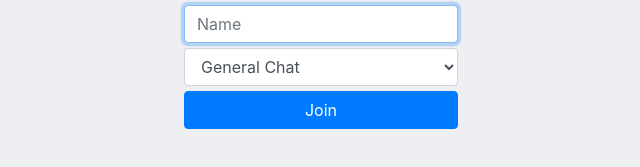
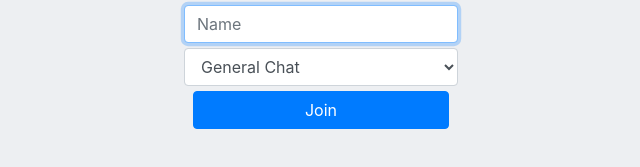
Before and after one commit to ghuong/group-chat-client, a React (Create React App) app: page / in a window 1280 px wide. Shown: the part 333-500 px from the top of the page, without its empty margins (328-968 px from the left). Built offline with nearby package versions, Linux system fonts and the light colour scheme.

Commit message:
Minor refactor in Home.js

```diff
--- a/src/components/Home.js
+++ b/src/components/Home.js
@@ -1,5 +1,5 @@
 import { useState, useEffect, useRef } from "react";
-import { Link, useNavigate } from "react-router-dom";
+import { useNavigate } from "react-router-dom";
 
 import Button from "react-bootstrap/Button";
 import Form from "react-bootstrap/Form";
@@ -25,16 +25,21 @@ const Home = () => {
   //   state: { username },
   // });
 
-  const handleSubmit = () => {
-    navigate({
-      to: `/rooms/${roomName}`,
-      state: { username }
-    });
+  const handleSubmit = (event) => {
+    event.preventDefault();
+    console.log(`navigating to /rooms/${roomName}`);
+
+    navigate(`/rooms/${roomName}`, { state: { username } });
   };
 
   return (
     <div className={css.home_container}>
-      <Form autoComplete="off" onSubmit={handleSubmit} className={css.form} inline>
+      <Form
+        autoComplete="off"
+        onSubmit={handleSubmit}
+        className={css.form}
+        inline
+      >
         <Form.Label srOnly>Room Name</Form.Label>
         <Form.Control
           type="text"
@@ -56,11 +61,9 @@ const Home = () => {
           <option value="breakout3">Breakout Room 3</option>
         </Form.Control>
 
-        <Link to={`/rooms/${roomName}`} state={{ username }} className={css.form_control}>
-          <Button variant="primary" type="submit" className={css.submit_button}>
-            Join
-          </Button>
-        </Link>
+        <Button variant="primary" type="submit" className={css.submit_button}>
+          Join
+        </Button>
       </Form>
     </div>
   );
```
